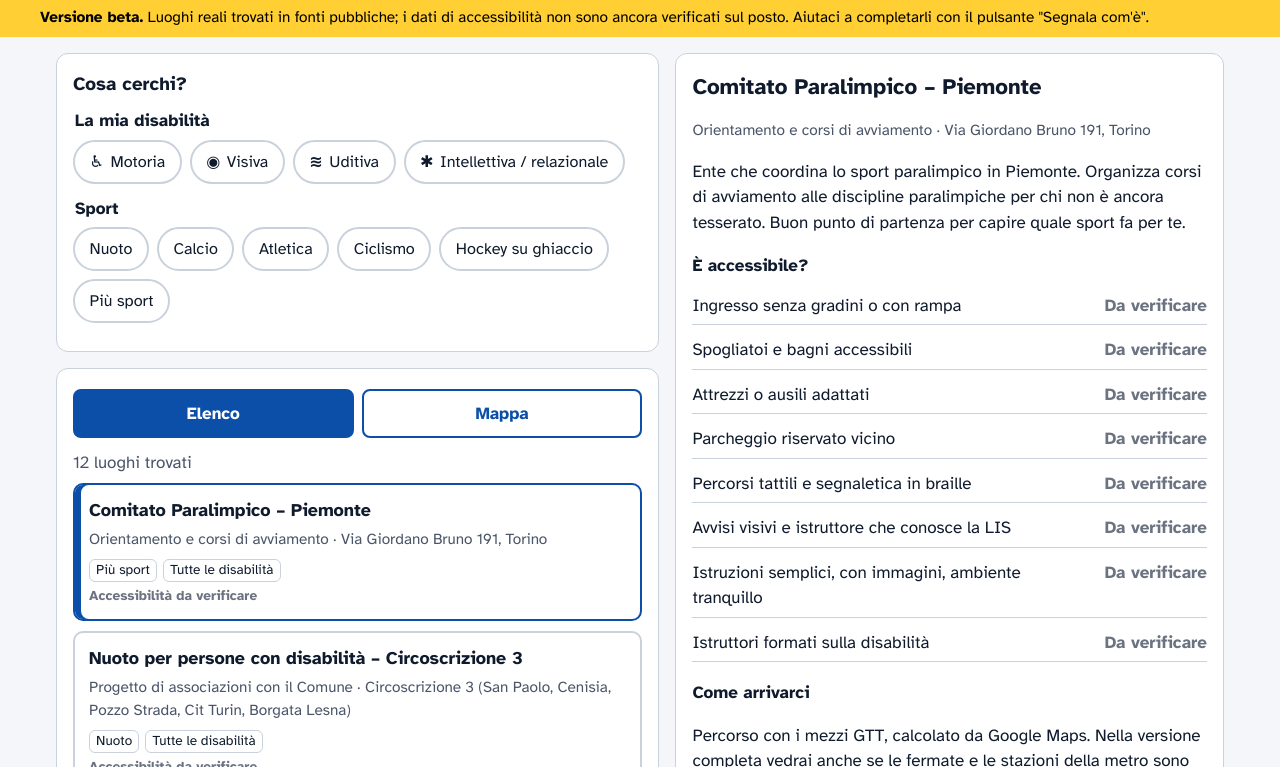
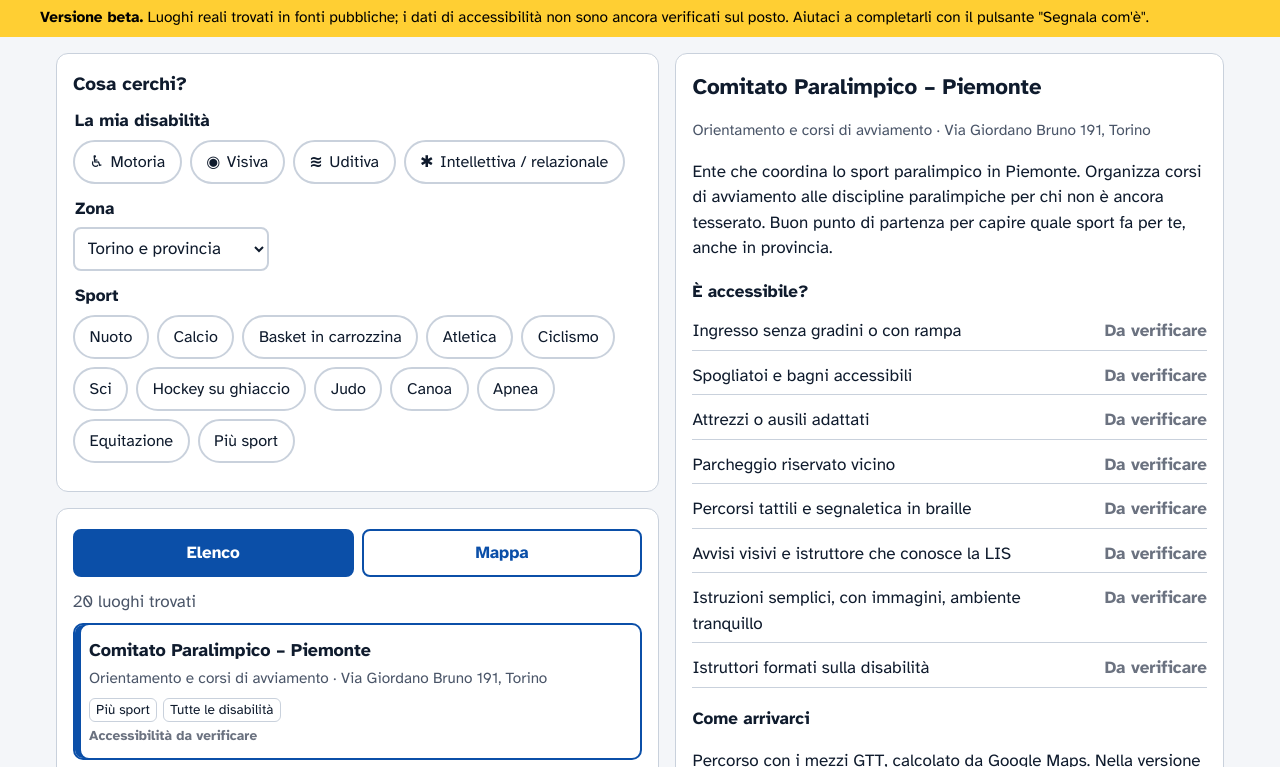
Before and after one commit to stefandumitriu30-cloud/sport-senza-barriere-torino, a plain HTML site: page index.html in a window 1280 px wide. Shown: the part 75-842 px from the top of the page. Drawn offline with nearby package versions, Linux system fonts and the light colour scheme.

Commit message:
Add files via upload

```diff
--- a/index.html
+++ b/index.html
@@ -3,12 +3,12 @@
 <head>
 <meta charset="utf-8">
 <meta name="viewport" content="width=device-width, initial-scale=1">
-<title>Sport Senza Barriere Torino</title>
+<title>Sport Senza Barriere Torino e provincia</title>
 <link rel="preconnect" href="https://fonts.googleapis.com">
 <link rel="preconnect" href="https://fonts.gstatic.com" crossorigin>
 <link href="https://fonts.googleapis.com/css2?family=Atkinson+Hyperlegible:ital,wght@0,400;0,700;1,400&display=swap" rel="stylesheet">
 <link rel="stylesheet" href="https://unpkg.com/leaflet@1.9.4/dist/leaflet.css" crossorigin="">
-<meta name="description" content="Dove fare sport a Torino con una disabilità: luoghi, accessibilità punto per punto e come arrivarci.">
+<meta name="description" content="Dove fare sport a Torino e provincia con una disabilità: luoghi, accessibilità punto per punto e come arrivarci.">
 <meta name="theme-color" content="#0b4fa8">
 <link rel="manifest" href="manifest.webmanifest">
 <link rel="icon" href="icon.svg" type="image/svg+xml">
@@ -127,7 +127,7 @@ footer{max-width:1200px;margin:0 auto;padding:8px 16px 32px;color:var(--muted);f
 <a class="skip" href="#risultati">Vai ai risultati</a>
 <header>
   <div class="top">
-    <h1>Sport Senza Barriere <span>Torino · dove fare sport, se è accessibile, come arrivarci</span></h1>
+    <h1>Sport Senza Barriere <span>Torino e provincia · dove fare sport, se è accessibile, come arrivarci</span></h1>
     <div class="a11y" role="group" aria-label="Opzioni di lettura">
       <button id="bigText" aria-pressed="false">Testo grande</button>
       <button id="hiCon" aria-pressed="false">Alto contrasto</button>
@@ -143,6 +143,10 @@ footer{max-width:1200px;margin:0 auto;padding:8px 16px 32px;color:var(--muted);f
       <fieldset>
         <legend>La mia disabilità</legend>
         <div class="chips" id="fDis"></div>
+      </fieldset>
+      <fieldset>
+        <legend><label for="fZona">Zona</label></legend>
+        <select id="fZona"></select>
       </fieldset>
       <fieldset>
         <legend>Sport</legend>
@@ -167,7 +171,7 @@ footer{max-width:1200px;margin:0 auto;padding:8px 16px 32px;color:var(--muted);f
   <section id="detail" class="panel" aria-live="polite" aria-labelledby="dTitle"></section>
 </main>
 <footer>
-  <p>Fonti dei luoghi: Comune di Torino (circoscrizioni 3 e 7), Regione Piemonte, Turismo Torino, disabili.com, Avvenire, Superabile. Criteri di accessibilità ispirati alle barriere segnalate dalle persone con disabilità: ingresso, spogliatoi, attrezzi, personale formato, trasporti.</p>
+  <p>Fonti dei luoghi: Comune di Torino (circoscrizioni 3, 4 e 7), Regione Piemonte (elenchi dei progetti sportivi per persone con disabilità), CIP Piemonte, Turismo Torino, disabili.com, Avvenire, Superabile, VareseNews. Alcune fonti risalgono al 2016–2017: verificare che le attività siano ancora attive. Criteri di accessibilità ispirati alle barriere segnalate dalle persone con disabilità: ingresso, spogliatoi, attrezzi, personale formato, trasporti.</p>
 </footer>
 
 <script src="https://unpkg.com/leaflet@1.9.4/dist/leaflet.js" crossorigin=""></script>
@@ -192,63 +196,100 @@ const CRIT = [
 ];
 
 // Luoghi reali da fonti pubbliche. Coordinate approssimative (prototipo).
+// Luoghi reali da fonti pubbliche. Coordinate approssimative.
 const PLACES = [
-  {id:"cip", name:"Comitato Paralimpico – Piemonte", kind:"Orientamento e corsi di avviamento",
+  // ---- Torino città ----
+  {id:"cip", comune:"Torino", name:"Comitato Paralimpico – Piemonte", kind:"Orientamento e corsi di avviamento",
    addr:"Via Giordano Bruno 191, Torino", lat:45.031, lon:7.648, sports:["multisport"], dis:ALL,
-   desc:"Ente che coordina lo sport paralimpico in Piemonte. Organizza corsi di avviamento alle discipline paralimpiche per chi non è ancora tesserato. Buon punto di partenza per capire quale sport fa per te.",
+   desc:"Ente che coordina lo sport paralimpico in Piemonte. Organizza corsi di avviamento alle discipline paralimpiche per chi non è ancora tesserato. Buon punto di partenza per capire quale sport fa per te, anche in provincia.",
    src:"Regione Piemonte; CIP Piemonte, avviso corsi 2026", contact:"piemonte@comitatoparalimpico.it"},
-  {id:"nuoto3", name:"Nuoto per persone con disabilità – Circoscrizione 3", kind:"Progetto di associazioni con il Comune",
+  {id:"hbtorino", comune:"Torino", name:"Handibasket Torino (HB Torino UICEP)", kind:"Squadra di basket in carrozzina",
+   addr:"Via Cavalli 38, Torino (sede)", lat:45.075, lon:7.651, approx:true, sports:["basket"], dis:["motoria"],
+   desc:"Associazione Sport Disabili Handibasket Torino. Squadra che gioca nel campionato italiano di Serie B di basket in carrozzina. In passato le partite casalinghe si giocavano nella palestra di via Moncrivello 8: da confermare.",
+   src:"Regione Piemonte; disabili.com; VareseNews"},
+  {id:"sportdipiu", comune:"Torino", name:"Sportdipiù – Associazione Sport Disabili Piemonte", kind:"Associazione sportiva",
+   addr:"Via Cernaia 24, Torino (sede)", lat:45.0705, lon:7.672, sports:["hockey","multisport"], dis:["motoria"],
+   desc:"Associazione torinese impegnata nella diffusione del para ice hockey e dello sport per persone con disabilità.",
+   src:"Regione Piemonte; Avvenire"},
+  {id:"nuoto3", comune:"Torino", name:"Nuoto per persone con disabilità – Circoscrizione 3", kind:"Progetto di associazioni con il Comune",
    addr:"Circoscrizione 3 (San Paolo, Cenisia, Pozzo Strada, Cit Turin, Borgata Lesna)", lat:45.066, lon:7.640, approx:true, sports:["nuoto"], dis:ALL,
    desc:"Rete di associazioni Pandha, Fuori Onda, Paideia e Senza Limiti con l'Assessorato allo Sport. Circa 400 partecipanti, alcuni atleti agonisti. Piscina esatta da confermare.",
    src:"Comune di Torino, Circoscrizione 3"},
-  {id:"acli", name:"US Acli Torino – \"Sport per tutti secondo ciascuno\"", kind:"Progetto sportivo, Circoscrizione 7",
+  {id:"acli", comune:"Torino", name:"US Acli Torino – \"Sport per tutti secondo ciascuno\"", kind:"Progetto sportivo, Circoscrizione 7",
    addr:"Via Perrone 3 bis, Torino (sede)", lat:45.0725, lon:7.6705, sports:["multisport"], dis:["motoria","intellettiva"],
    desc:"Progetto finanziato dalla Circoscrizione 7 nel 2026 per persone con disabilità fisica e intellettiva. Massimo 20 partecipanti.",
    src:"Comune di Torino, Circoscrizione 7, 2026"},
-  {id:"giuco", name:"GiuCo '97", kind:"Associazione sportiva",
+  {id:"acli-nuoto", comune:"Torino", name:"US Acli Torino – nuoto alla Piscina Franzoj", kind:"Corso di nuoto, Circoscrizione 4",
+   addr:"Piscina Franzoj, Torino (Circoscrizione 4)", lat:45.084, lon:7.628, approx:true, sports:["nuoto"], dis:ALL,
+   desc:"Inserimento di persone con disabilità nelle attività di nuoto, stagione ottobre 2025 – maggio 2026. Posti limitati (circa 5 persone).",
+   src:"Comune di Torino, Circoscrizione 4"},
+  {id:"giuco", comune:"Torino", name:"GiuCo '97", kind:"Associazione sportiva",
    addr:"Zona Porta Palazzo, Torino", lat:45.079, lon:7.683, approx:true, sports:["calcio","multisport"], dis:ALL,
    desc:"Associazione ispirata al Cottolengo con la missione di permettere a tutti di fare sport.",
    src:"Avvenire"},
-  {id:"insuperabili", name:"Insuperabili", kind:"Scuole calcio inclusive",
+  {id:"insuperabili", comune:"Torino", name:"Insuperabili", kind:"Scuole calcio inclusive",
    addr:"Torino (sedi da confermare)", sports:["calcio"], dis:ALL,
    desc:"Nata a Torino, fa giocare a calcio bambini, ragazzi e adulti con disabilità fisico-motoria, cognitivo-relazionale, comportamentale e sensoriale.",
    src:"Superabile (INAIL)"},
-  {id:"sportdipiu", name:"Sportdipiù", kind:"Associazione sport per persone con disabilità",
-   addr:"Torino (sede da confermare)", sports:["hockey"], dis:["motoria"],
-   desc:"Associazione torinese impegnata nella diffusione del para ice hockey e dello sport per persone con disabilità.",
-   src:"Avvenire"},
-  {id:"paideia", name:"Bike sharing accessibile – Fondazione Paideia", kind:"Biciclette adattate",
+  {id:"paideia", comune:"Torino", name:"Bike sharing accessibile – Fondazione Paideia", kind:"Biciclette adattate",
    addr:"Lungo il Po, Torino (punto esatto da confermare)", lat:45.054, lon:7.686, approx:true, sports:["ciclismo"], dis:ALL,
    desc:"Biciclette adattate per bambini e famiglie con disabilità sui percorsi ciclabili della città. Volontari e istruttori di Paideia Sport aiutano a scegliere la bici adatta.",
    src:"disabili.com"},
-  {id:"cus", name:"CUS Torino", kind:"Centro universitario sportivo",
+  {id:"cus", comune:"Torino", name:"CUS Torino", kind:"Centro universitario sportivo",
    addr:"Via Paolo Braccini 1, Torino", lat:45.064, lon:7.656, sports:["multisport"], dis:[],
    desc:"Segnalato da Turismo Torino tra le realtà di sport accessibile. Discipline adattate da verificare.",
    src:"Turismo Torino"},
-  {id:"asti", name:"Palazzetto dello Sport Gianni Asti", kind:"Impianto comunale",
+  {id:"asti", comune:"Torino", name:"Palazzetto dello Sport Gianni Asti", kind:"Impianto comunale",
    addr:"Parco Ruffini, Torino", lat:45.0597, lon:7.6418, sports:["multisport"], dis:[],
    desc:"Impianto gestito direttamente dalla Città. Accessibilità non ancora rilevata.",
    src:"Città di Torino, impianti sportivi"},
-  {id:"nebiolo", name:"Stadio di Atletica Primo Nebiolo", kind:"Impianto comunale",
+  {id:"nebiolo", comune:"Torino", name:"Stadio di Atletica Primo Nebiolo", kind:"Impianto comunale",
    addr:"Parco Ruffini, Torino", lat:45.0578, lon:7.6455, sports:["atletica"], dis:[],
    desc:"Impianto gestito direttamente dalla Città. Accessibilità non ancora rilevata.",
    src:"Città di Torino, impianti sportivi"},
-  {id:"monumentale", name:"Piscina Stadio Monumentale", kind:"Impianto comunale",
+  {id:"monumentale", comune:"Torino", name:"Piscina Stadio Monumentale", kind:"Impianto comunale",
    addr:"Zona Stadio Olimpico, Torino", lat:45.043, lon:7.649, approx:true, sports:["nuoto"], dis:[],
    desc:"Impianto gestito direttamente dalla Città. Accessibilità non ancora rilevata.",
    src:"Città di Torino, impianti sportivi"},
-  {id:"tazzoli", name:"Palazzo del Ghiaccio Tazzoli", kind:"Impianto comunale",
+  {id:"tazzoli", comune:"Torino", name:"Palazzo del Ghiaccio Tazzoli", kind:"Impianto comunale",
    addr:"Via San Remo, Torino", lat:45.035, lon:7.624, approx:true, sports:["hockey"], dis:[],
    desc:"Impianto gestito direttamente dalla Città. Accessibilità non ancora rilevata.",
-   src:"Città di Torino, impianti sportivi"}
+   src:"Città di Torino, impianti sportivi"},
+  // ---- Provincia ----
+  {id:"freewhite", comune:"Sestriere", name:"Freewhite – Sestriere Sport Disabili", kind:"Scuola di sci adattato",
+   addr:"Via Pinerolo 17, Sestriere", lat:44.957, lon:6.880, sports:["sci"], dis:ALL,
+   desc:"Corsi di sci alpino sitting (monosci) e standing, anche gratuiti di avviamento, per persone con disabilità fisico-motoria anche grave, dai 6 ai 65 anni. Anche snowboard e corsi di perfezionamento. Attività stagionale, da dicembre.",
+   src:"Regione Piemonte; disabili.com"},
+  {id:"assam", comune:"Chieri", name:"ASD A.S.S.A.M. – \"Diversamente sport\"", kind:"Associazione sportiva",
+   addr:"Via Monginevro 2, Chieri", lat:45.010, lon:7.818, approx:true, sports:["multisport"], dis:[],
+   desc:"Progetto sportivo per persone con disabilità finanziato dalla Regione Piemonte (elenco 2016). Verificare se l'attività è ancora attiva e per quali disabilità.",
+   src:"Regione Piemonte, progetti disabili 2016"},
+  {id:"judochieri", comune:"Chieri", name:"Arti marziali Jigoro Kano – \"Buon Judo a tutti\"", kind:"Judo adattato",
+   addr:"Via Vittorio Emanuele 63, Chieri", lat:45.012, lon:7.824, approx:true, sports:["judo"], dis:[],
+   desc:"Progetto di judo per persone con disabilità finanziato dalla Regione Piemonte (elenco 2017). Verificare se l'attività è ancora attiva.",
+   src:"Regione Piemonte, progetti disabili 2017"},
+  {id:"sottosotto", comune:"San Mauro Torinese", name:"ASD Sotto sotto – \"Un'esperienza di apnea\"", kind:"Apnea e attività subacquee",
+   addr:"Via Bartolomeo Elia 8/a, San Mauro Torinese", lat:45.103, lon:7.766, approx:true, sports:["acqua"], dis:[],
+   desc:"Progetto di apnea per persone con disabilità finanziato dalla Regione Piemonte (elenco 2017). Verificare se l'attività è ancora attiva.",
+   src:"Regione Piemonte, progetti disabili 2017"},
+  {id:"pagaiando", comune:"Moncalieri", name:"\"Pagaiando al buio\" – canoa per persone cieche", kind:"Progetto di canoa",
+   addr:"Moncalieri (associazione e luogo da confermare)", lat:44.999, lon:7.683, approx:true, sports:["canoa"], dis:["visiva"],
+   desc:"Progetto di canoa per persone cieche e ipovedenti finanziato dalla Regione Piemonte (elenco 2017). Nome dell'associazione e luogo da confermare.",
+   src:"Regione Piemonte, progetti disabili 2017"},
+  {id:"nessunoescluso", comune:"Villafranca Piemonte", name:"Nessuno escluso ASD", kind:"Equitazione e riabilitazione equestre",
+   addr:"Frazione San Luca 27, Villafranca Piemonte", lat:44.780, lon:7.500, approx:true, sports:["equitazione"], dis:["intellettiva"],
+   desc:"Percorso di riabilitazione equestre per bambini con autismo insieme a bambini senza disabilità (progetto regionale, elenco 2017). Verificare se l'attività è ancora attiva.",
+   src:"Regione Piemonte, progetti disabili 2017"}
 ];
 
 const SPORTS = [
-  {id:"nuoto",label:"Nuoto"},{id:"calcio",label:"Calcio"},{id:"atletica",label:"Atletica"},
-  {id:"ciclismo",label:"Ciclismo"},{id:"hockey",label:"Hockey su ghiaccio"},{id:"multisport",label:"Più sport"}
+  {id:"nuoto",label:"Nuoto"},{id:"calcio",label:"Calcio"},{id:"basket",label:"Basket in carrozzina"},
+  {id:"atletica",label:"Atletica"},{id:"ciclismo",label:"Ciclismo"},{id:"sci",label:"Sci"},
+  {id:"hockey",label:"Hockey su ghiaccio"},{id:"judo",label:"Judo"},{id:"canoa",label:"Canoa"},
+  {id:"acqua",label:"Apnea"},{id:"equitazione",label:"Equitazione"},{id:"multisport",label:"Più sport"}
 ];
 
-const state = {dis:new Set(), sport:new Set(), sel:null, view:"list"};
+const state = {dis:new Set(), sport:new Set(), zona:"", sel:null, view:"list"};
 let reports = {};
 try{ reports = JSON.parse(localStorage.getItem("ssb-reports")||"{}"); }catch(e){ reports = {}; }
 function saveReports(){ try{ localStorage.setItem("ssb-reports", JSON.stringify(reports)); }catch(e){} }
@@ -269,6 +310,8 @@ function chip(container, items, set, withIco){
 
 function filtered(){
   return PLACES.filter(p=>{
+    if(state.zona==="provincia" && p.comune==="Torino") return false;
+    if(state.zona && state.zona!=="provincia" && p.comune!==state.zona) return false;
     if(state.sport.size && !p.sports.some(s=>state.sport.has(s))) return false;
     if(state.dis.size){
       // impianti con accessibilità non rilevata restano visibili, segnalati come "da verificare"
@@ -306,10 +349,10 @@ function render(){
 }
 
 // Mappa reale (Leaflet + OpenStreetMap). Se la mappa non carica (offline), resta l'elenco.
-let map=null, layer=null;
+let map=null, layer=null, lastFit="";
 function initMap(){
   if(map || typeof L==="undefined") return;
-  map = L.map("map",{scrollWheelZoom:false}).setView([45.062,7.668],13);
+  map = L.map("map",{scrollWheelZoom:false}).setView([45.062,7.668],10);
   L.tileLayer("https://{s}.tile.openstreetmap.org/{z}/{x}/{y}.png",{maxZoom:19,
     attribution:'&copy; <a href="https://www.openstreetmap.org/copyright">OpenStreetMap</a>'}).addTo(map);
   layer = L.layerGroup().addTo(map);
@@ -317,6 +360,9 @@ function initMap(){
 function drawMap(res){
   if(!map) return;
   layer.clearLayers();
+  const pts=res.filter(p=>p.lat).map(p=>[p.lat,p.lon]);
+  const key=pts.join("|");
+  if(pts.length && key!==lastFit){ lastFit=key; map.fitBounds(pts,{padding:[30,30],maxZoom:14}); }
   res.filter(p=>p.lat).forEach(p=>{
     const sel = state.sel===p.id;
     const m = L.marker([p.lat,p.lon],{
@@ -408,6 +454,13 @@ function toggle(btn, cls, key){
   try{ if(localStorage.getItem(k)==="1"){ document.documentElement.classList.add(c); b.setAttribute("aria-pressed","true"); } }catch(e){}
 });
 
+(function(){
+  const sel=$("#fZona");
+  const comuni=[...new Set(PLACES.map(p=>p.comune))].filter(c=>c!=="Torino").sort((a,b)=>a.localeCompare(b,"it"));
+  sel.innerHTML='<option value="">Torino e provincia</option><option value="Torino">Solo Torino città</option><option value="provincia">Solo provincia</option>'+
+    comuni.map(c=>`<option value="${esc(c)}">${esc(c)}</option>`).join("");
+  sel.onchange=()=>{ state.zona=sel.value; render(); };
+})();
 chip($("#fDis"), DIS, state.dis, true);
 chip($("#fSport"), SPORTS, state.sport, false);
 state.sel = "cip";
--- a/sw.js
+++ b/sw.js
@@ -1,5 +1,5 @@
 // Service worker: l'app si apre anche senza connessione (la mappa richiede internet).
-const CACHE = "ssb-v1";
+const CACHE = "ssb-v2";
 const SHELL = ["./", "index.html", "manifest.webmanifest", "icon.svg", "icon-192.png", "icon-512.png"];
 
 self.addEventListener("install", e => {
```
Also changed, not shown: manifest.webmanifest, 1 other file.
